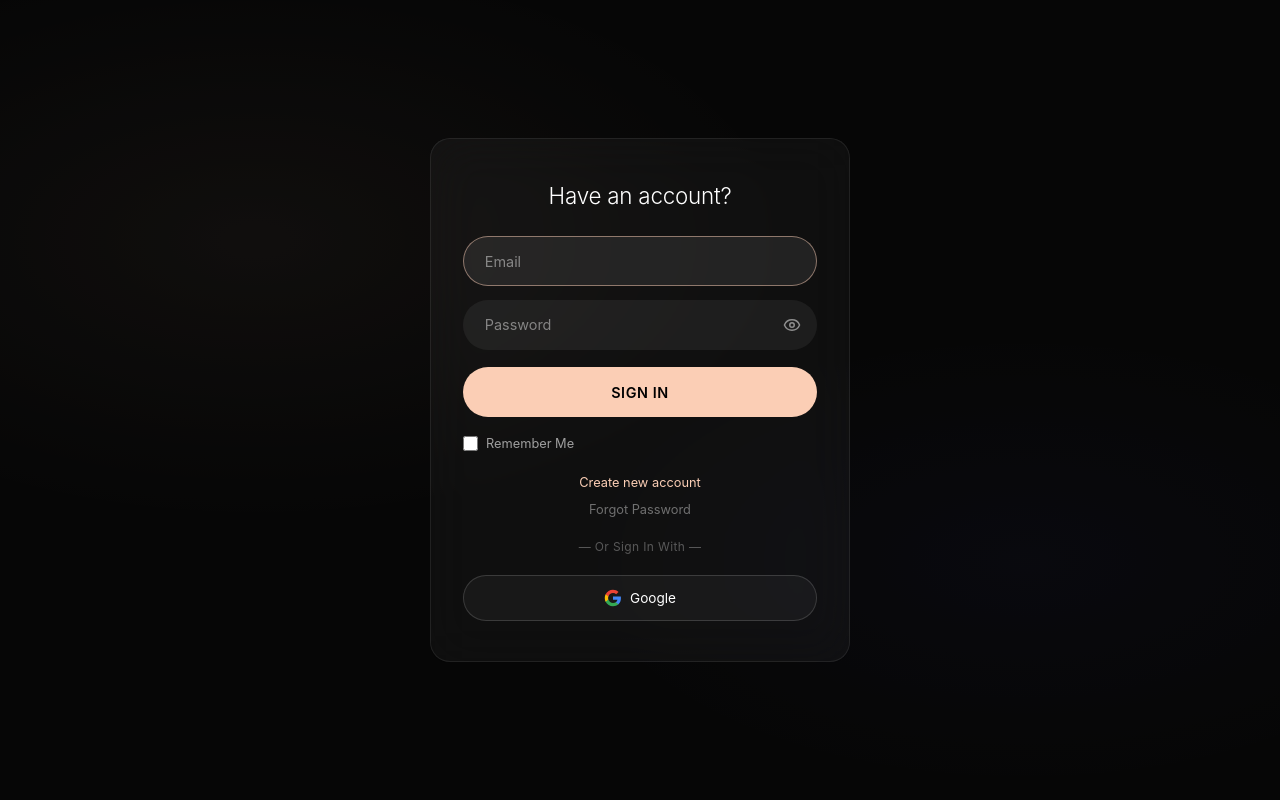
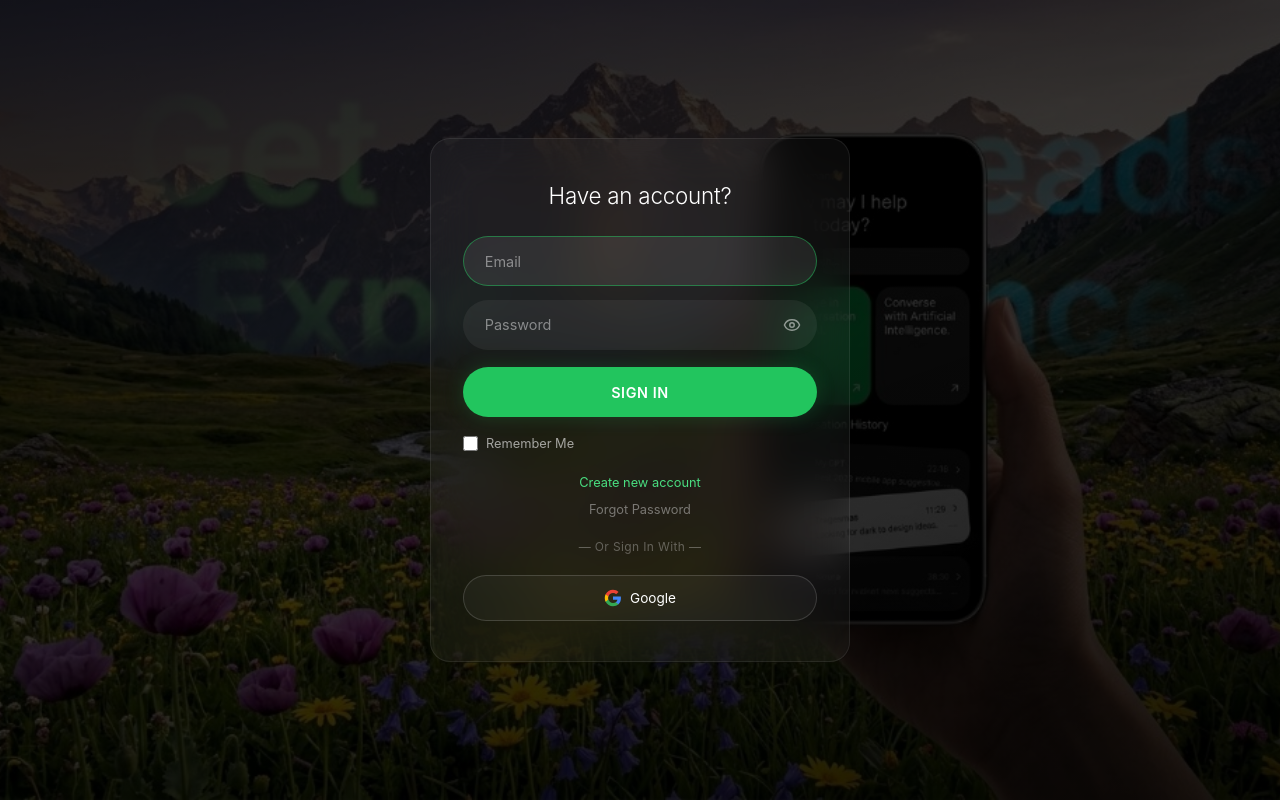
Before and after one commit to Freewinger77/wasup-kb, a React (Vite) app in the folder frontend/: page / in a window 1280 px wide. Built offline with nearby package versions, Linux system fonts and the light colour scheme; no server answers.

Commit message:
Green/black theme with mountain meadow background
Swapped peach accent to vibrant green (#22c55e/#4ade80),
added the mountain meadow photo as a semi-transparent
background behind the glassmorphic login card.

Made-with: Cursor

```diff
--- a/frontend/src/index.css
+++ b/frontend/src/index.css
@@ -90,7 +90,7 @@ body {
   display: flex;
   align-items: center;
   justify-content: center;
-  background: #0a0a0a;
+  background: #000;
   overflow: hidden;
 }
 
@@ -98,16 +98,15 @@ body {
   content: '';
   position: absolute;
   inset: 0;
-  background:
-    radial-gradient(ellipse 60% 50% at 20% 30%, rgba(251,206,181,0.07) 0%, transparent 70%),
-    radial-gradient(ellipse 50% 40% at 80% 70%, rgba(99,102,241,0.06) 0%, transparent 70%);
+  background: url('/auth-bg.png') center/cover no-repeat;
+  opacity: 0.45;
   pointer-events: none;
 }
 
 .auth-overlay {
   position: absolute;
   inset: 0;
-  background: rgba(0,0,0,0.4);
+  background: linear-gradient(160deg, rgba(0,0,0,0.7) 0%, rgba(0,0,0,0.5) 50%, rgba(0,0,0,0.75) 100%);
   z-index: 0;
 }
 
@@ -191,7 +190,7 @@ body {
 }
 
 .auth-input:focus {
-  border-color: rgba(251,206,181,0.5);
+  border-color: rgba(34,197,94,0.5);
   background: rgba(255,255,255,0.08);
 }
 
@@ -217,24 +216,26 @@ body {
   height: 50px;
   border: none;
   border-radius: 40px;
-  background: #fbceb5;
-  color: #000;
+  background: #22c55e;
+  color: #fff;
   font-size: 0.9rem;
   font-weight: 600;
   text-transform: uppercase;
   letter-spacing: 0.04em;
   cursor: pointer;
-  transition: background 0.3s, transform 0.15s;
+  transition: background 0.3s, transform 0.15s, box-shadow 0.3s;
   font-family: inherit;
   display: flex;
   align-items: center;
   justify-content: center;
   margin-top: 0.25rem;
+  box-shadow: 0 0 20px rgba(34,197,94,0.2);
 }
 
 .auth-btn:hover {
-  background: #f5b998;
+  background: #16a34a;
   transform: translateY(-1px);
+  box-shadow: 0 0 30px rgba(34,197,94,0.35);
 }
 
 .auth-btn:active {
@@ -258,7 +259,7 @@ body {
 }
 
 .auth-remember input[type="checkbox"] {
-  accent-color: #fbceb5;
+  accent-color: #22c55e;
   width: 15px;
   height: 15px;
   cursor: pointer;
@@ -276,7 +277,7 @@ body {
 .auth-link {
   background: none;
   border: none;
-  color: #fbceb5;
+  color: #4ade80;
   font-size: 0.8rem;
   cursor: pointer;
   padding: 0;
```
Also changed, not shown: frontend/public/auth-bg.png (added).
